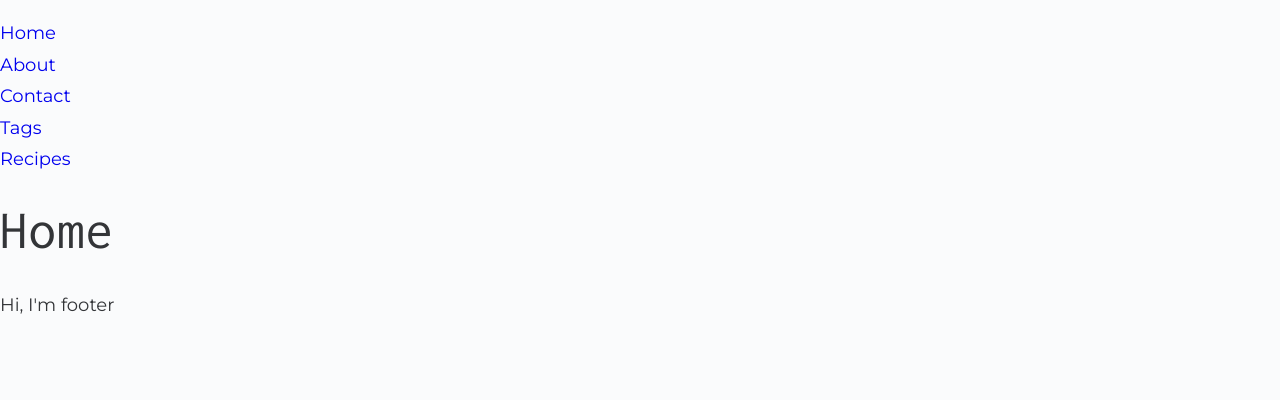
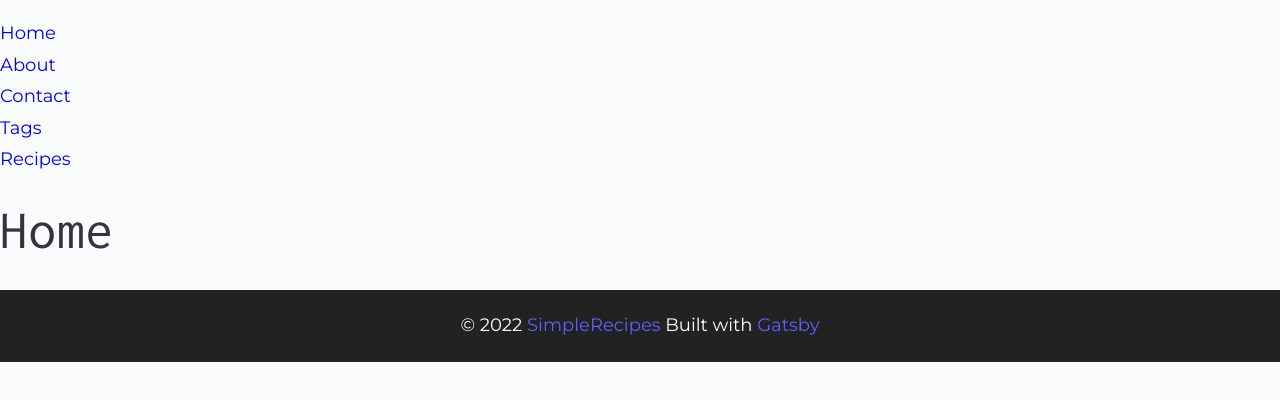
Before and after one commit to kacperkruger/gatsby_cook_project, a Gatsby site: page / in a window 1280 px wide. Built offline with nearby package versions, Linux system fonts and the light colour scheme; Gatsby itself is replaced by a stand-in of ours.

Commit message:
footer implementation

```diff
--- a/src/components/Footer.js
+++ b/src/components/Footer.js
@@ -1,7 +1,14 @@
 import React from "react"
 
 const Footer = () => {
-  return <div>Hi, I'm footer</div>
+  return (
+    <footer className={"page-footer"}>
+      <p>
+        &copy; {new Date().getFullYear()} <span>SimpleRecipes</span> Built with{" "}
+        <a href={"https://www.gatsbyjs.com"}>Gatsby</a>
+      </p>
+    </footer>
+  )
 }
 
 export default Footer
```
